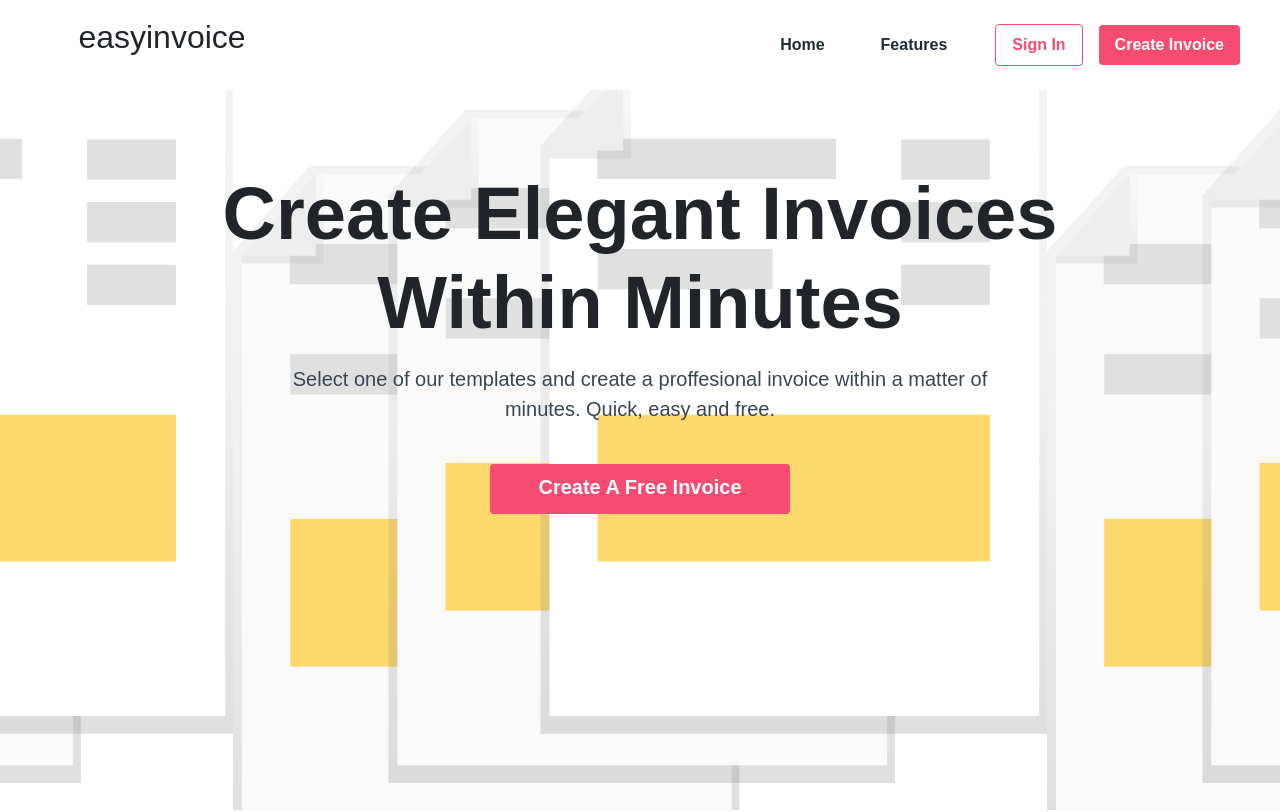
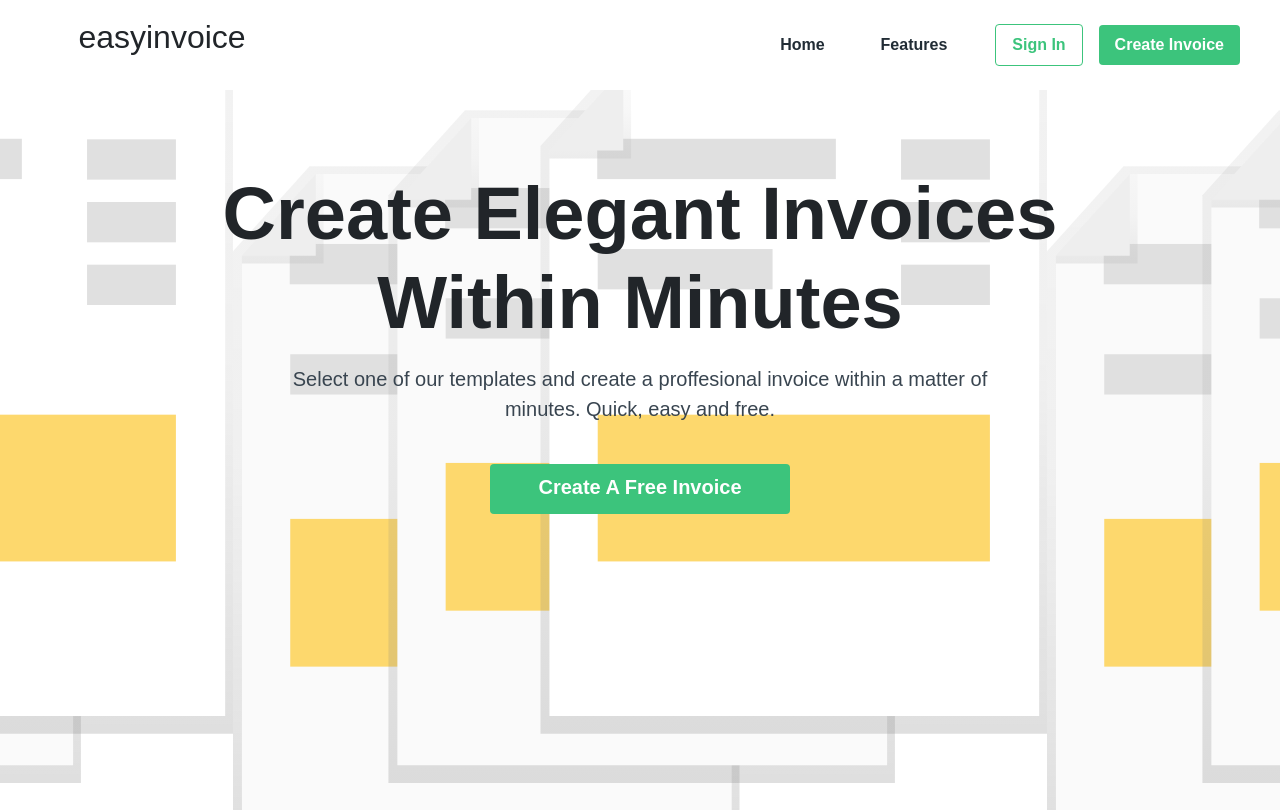
Before and after one commit to juliusvdw/custom-invoice-generator, a React (Create React App) app in the folder client/: page / in a window 1280 px wide. Shown: the top 812 px of the page. Built offline with nearby package versions, Linux system fonts and the light colour scheme.

Commit message:
btn-custom class color change

```diff
--- a/client/src/App.css
+++ b/client/src/App.css
@@ -46,13 +46,13 @@ body {
 
 
 .btn-custom {
-  background-color: #f64c72 !important;
+  background-color: #3cc47c !important;
   border-radius:4px !important;
   border: none !important;
   font-weight: bold;
 }
 .btn-custom-small {
-  background-color: #f64c72 !important;
+  background-color: #3cc47c !important;
   border-radius:4px !important;
   border: none !important;
   font-size:16px;
@@ -61,8 +61,8 @@ body {
 .btn-custom-small-outline {
   background-color: transparent !important;
   border-radius:4px !important;
-  border-color: #f64c72 !important;
-  color:#f64c72;
+  border-color: #3cc47c !important;
+  color:#3cc47c;
   font-size:16px;
   font-weight: bold;
 }
```
